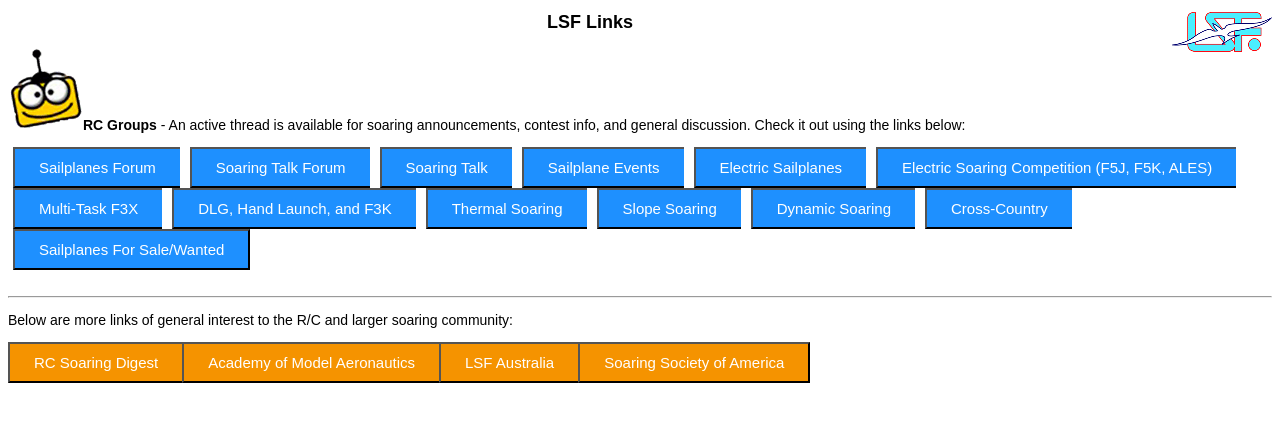
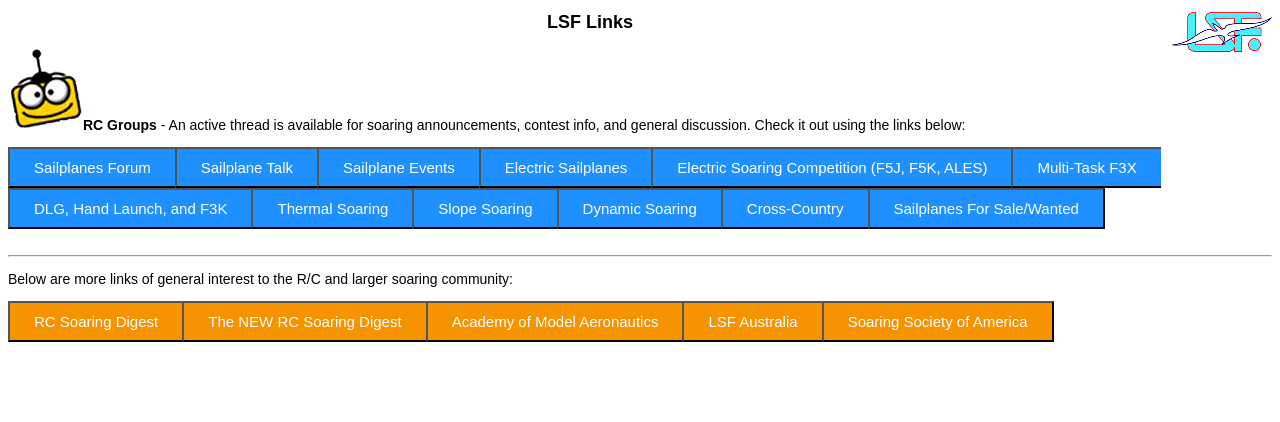
Before and after one commit to danrcross/lsf_website_test, a PHP site: page /pages/LSFLinks.htm in a window 1280 px wide. Shown: the top 422 px of the page. Run offline with PHP 8.4, Linux system fonts and the light colour scheme.

Commit message:
link changes for SAP eSAP sheets, format changes for blue-button

```diff
--- a/assets/css/site.css
+++ b/assets/css/site.css
@@ -343,7 +343,6 @@ li {
   padding: 10px 24px;
   cursor: pointer;
   float: left;
-  margin: 0px 5px;
 }
 
 .btn-blue button:hover {
--- a/pages/LSFLinks.htm
+++ b/pages/LSFLinks.htm
@@ -22,19 +22,14 @@
     </p>
     <div class="btn-blue">
       <button
-        onclick="window.open('https://www.rcgroups.com/forums/aircraft-sailplanes-95/', '_blank')"
+        onclick="window.open('https://www.rcgroups.com/aircraft-sailplanes-95/', '_blank')"
       >
         Sailplanes Forum
       </button>
       <button
-        onclick="window.open('https://www.rcgroups.com/forums/soaring-talk-95/', '_blank')"
+        onclick="window.open('https://www.rcgroups.com/sailplane-talk-103/', '_blank')"
       >
-        Soaring Talk Forum
-      </button>
-      <button
-        onclick="window.open('https://www.rcgroups.com/aircraft-sailplanes-95/', '_blank')"
-      >
-        Soaring Talk
+        Sailplane Talk
       </button>
       <button
         onclick="window.open('https://www.rcgroups.com/sailplane-events-388/', '_blank')"
@@ -99,6 +94,11 @@
       >
         RC Soaring Digest
       </button>
+      <button
+        onclick="window.open('https://medium.com/rc-soaring-digest', '_blank')"
+      >
+        The NEW RC Soaring Digest
+      </button>
       <button onclick="window.open('https://www.modelaircraft.org/', '_blank')">
         Academy of Model Aeronautics
       </button>
--- a/pages/LSFTasksAndTaskSheets.htm
+++ b/pages/LSFTasksAndTaskSheets.htm
@@ -10,14 +10,14 @@
     <div class="sheet-btns">
       <div class="btn-blue">
         <button
-          onclick="window.open('../../data/LSF-SAP-SHEET-JULY-2023.pdf', '_blank')"
+          onclick="window.open('../data/LSF-BLUE-SHEET-DEC-2018.pdf', '_blank')"
         >
           SAP Task Sheet
         </button>
       </div>
-      <div class="btn-yellow">
+      <div class="btn-orange">
         <button
-          onclick="window.open('../../data/LSF-YELLOW-SHEET-DEC-2018.pdf', '_blank')"
+          onclick="window.open('../data/LSF-YELLOW-SHEET-DEC-2018.pdf', '_blank')"
         >
           eSAP Task Sheet
         </button>
```
